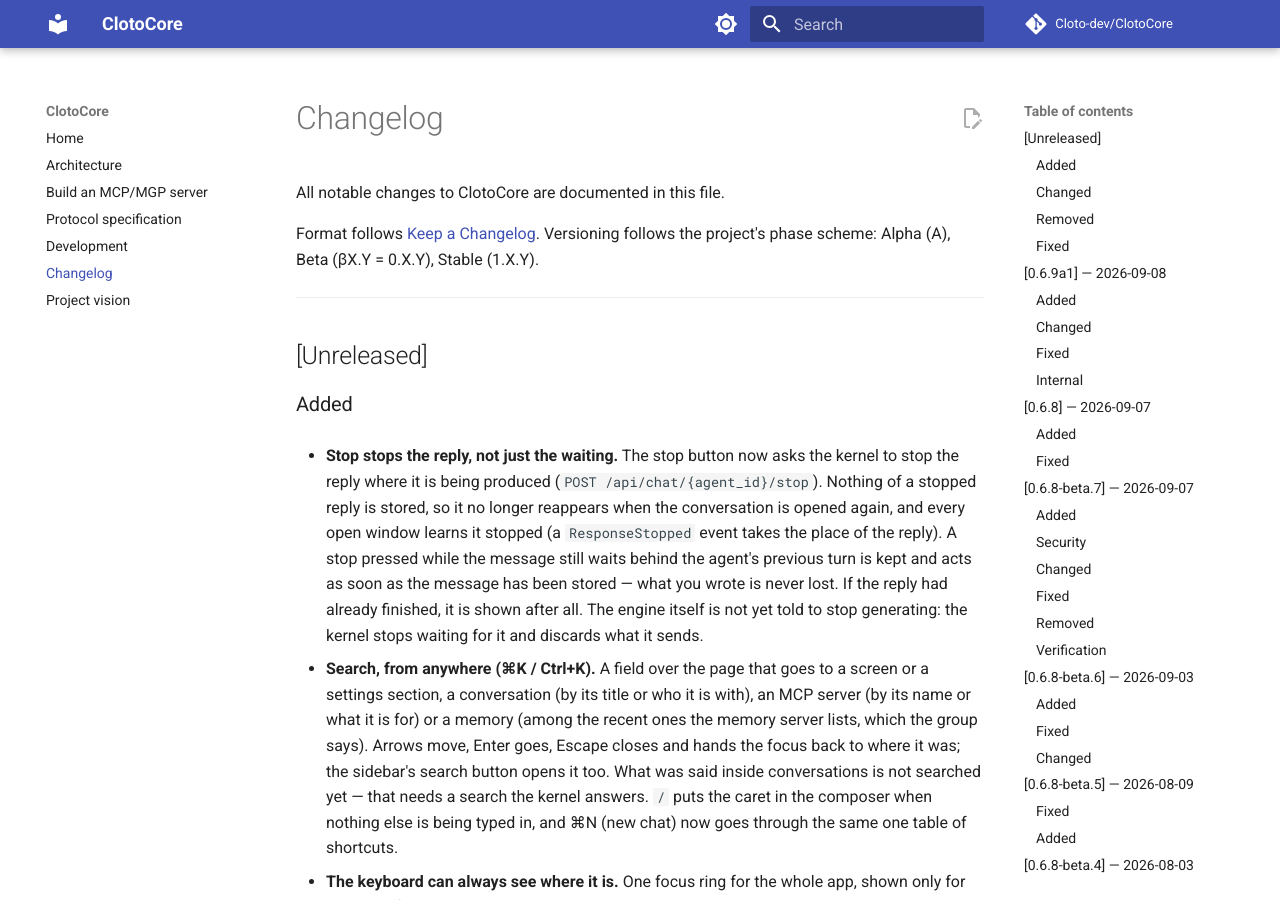
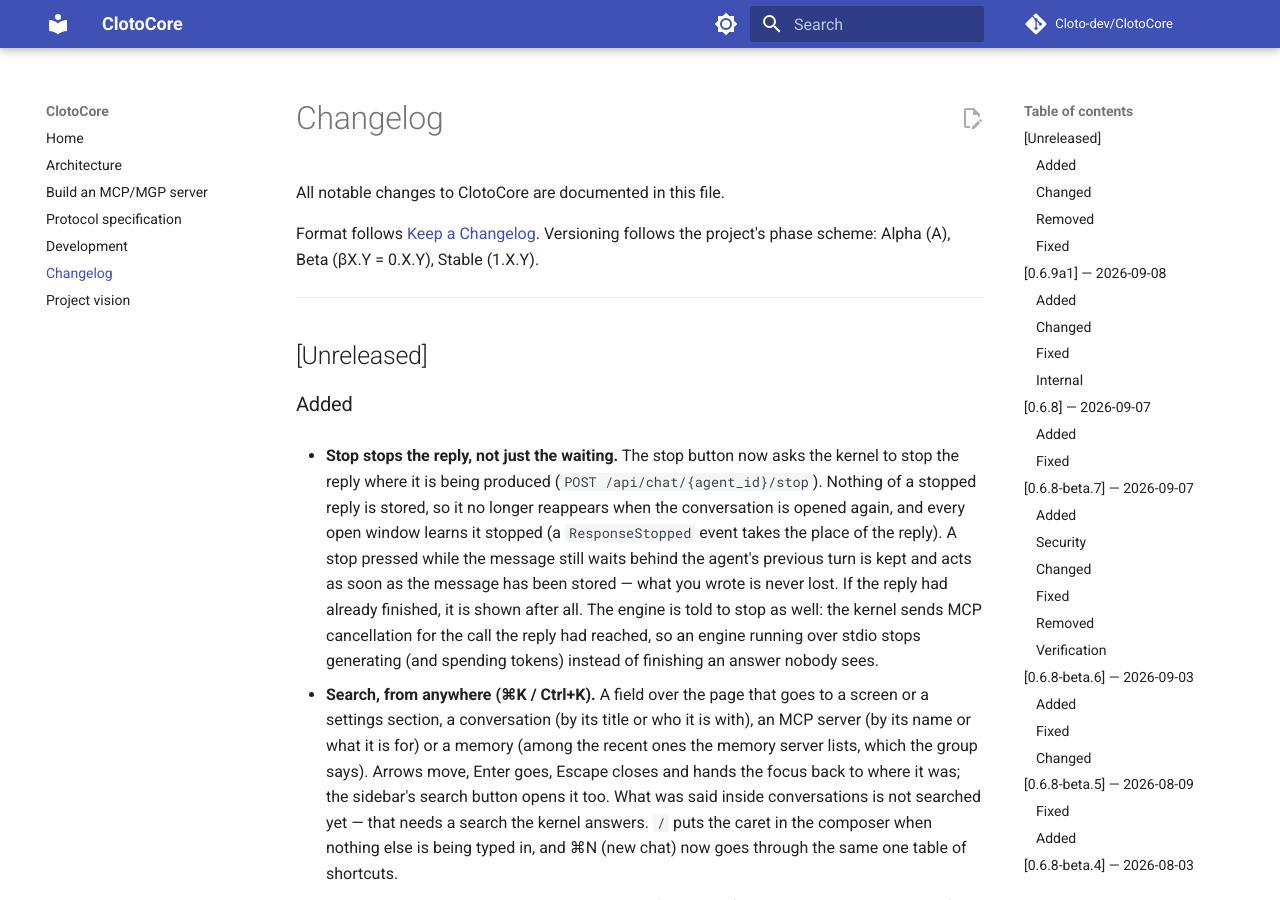
Before and after one commit to Cloto-dev/ClotoCore, an MkDocs documentation site: the page built from docs/CHANGELOG.md, in a window 1280 px wide and 900 px high. Built offline with MkDocs 1.6.1 and Material for MkDocs 9.7.7, drawn with Linux system fonts in a browser that asks for light colours; comment, search, counter and statistics services are not loaded.

Commit message:
docs: the stopped reply's engine is now told to stop
The changelog entry for stopping a reply said the engine was not yet told. MCP
cancellation has landed on master, so it is: an engine over stdio receives the
cancellation for the call the reply had reached and stops generating.

```diff
--- a/docs/CHANGELOG.md
+++ b/docs/CHANGELOG.md
@@ -19,8 +19,9 @@ Versioning follows the project's phase scheme: Alpha (A), Beta (βX.Y = 0.X.Y),
   reply). A stop pressed while the message still waits behind the agent's
   previous turn is kept and acts as soon as the message has been stored — what
   you wrote is never lost. If the reply had already finished, it is shown after
-  all. The engine itself is not yet told to stop generating: the kernel stops
-  waiting for it and discards what it sends.
+  all. The engine is told to stop as well: the kernel sends MCP cancellation
+  for the call the reply had reached, so an engine running over stdio stops
+  generating (and spending tokens) instead of finishing an answer nobody sees.
 
 - **Search, from anywhere (⌘K / Ctrl+K).** A field over the page that goes to
   a screen or a settings section, a conversation (by its title or who it is
```
